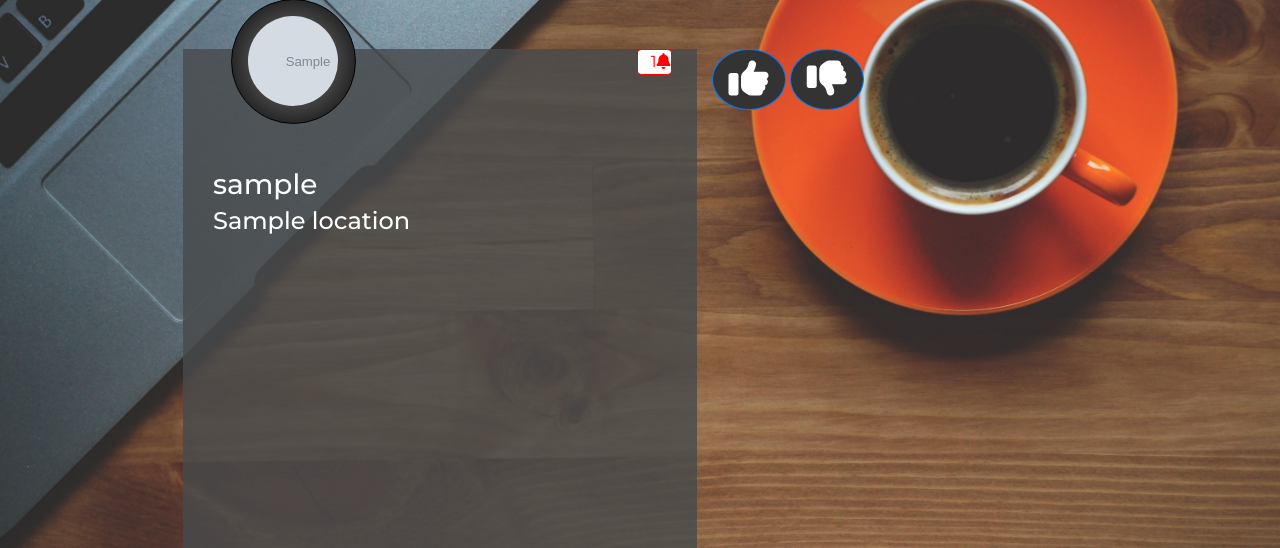
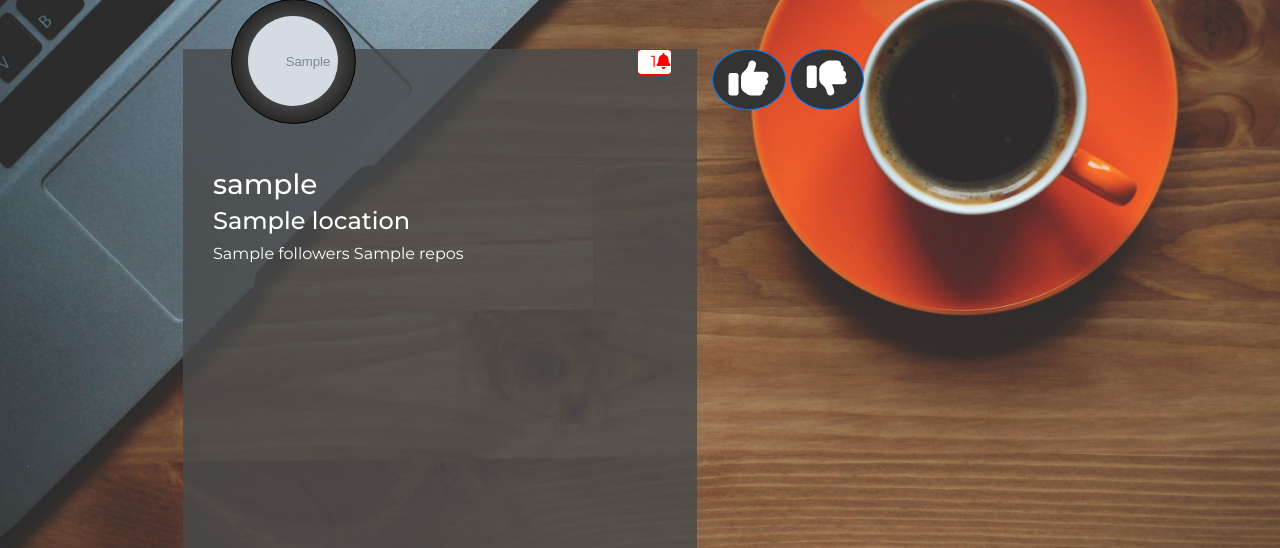
Before and after one commit to cpl/hacksheffield2017, a Flask app: template our_lord_and_saviour_python/templates/app/explore.html in a window 1280 px wide. Shown: the part 147-695 px from the top of the page. Run offline with Flask 2, Linux system fonts and the light colour scheme; the template is opened without the code that fills it: most values are stand-ins (such as "Sample title", 1, 10 or a date in 2020); grey boxes marked "Sample" are stand-in pictures; some libraries are stand-ins or nearby versions.

Commit message:
Extend explore info

```diff
--- a/our_lord_and_saviour_python/app.py
+++ b/our_lord_and_saviour_python/app.py
@@ -69,10 +69,10 @@ def dislike_love():
             return 'unvalid'
 
         match = ghuser.get_match()
-        return render_template("app/explore.html", avatar_url=match['avatar_url'], user_name=match['login'], location=ghuser.location)
+        return render_template("app/explore.html", followers=match['followers'], repos=match['repos'], avatar_url=match['avatar_url'], user_name=match['login'], location=ghuser.location)
     elif request.method == 'GET':
         match = ghuser.get_match()
-        return render_template("app/explore.html", avatar_url=match['avatar_url'], user_name=match['login'], location=ghuser.location)
+        return render_template("app/explore.html", followers=match['followers'], repos=match['repos'], avatar_url=match['avatar_url'], user_name=match['login'], location=ghuser.location)
     else:
         return 'BA MUI, GET sau POST'
 
--- a/our_lord_and_saviour_python/github_api.py
+++ b/our_lord_and_saviour_python/github_api.py
@@ -54,6 +54,12 @@ class GithubUser(object):
 
     def get_match(self):
         match = self.matches[self.mindex]
+        mmmatch = self.apiman.get('users/%s' % match['login']).json()
+        match['repos'] = mmmatch['public_repos']
+        match['followers'] = mmmatch['followers']
+        # match['stars'] = len(self.apiman.get('users/%s/starred' % match['login']).json())
+        # match['followers'] = len(self.apiman.get('users/%s/followers' % match['login']).json())
+        # match['repos'] = len(self.apiman.get('users/%s/repos' % match['login']).json())
         self.mindex += 1
         return match
 
--- a/our_lord_and_saviour_python/templates/app/explore.html
+++ b/our_lord_and_saviour_python/templates/app/explore.html
@@ -61,6 +61,9 @@
                     <div class="col-xl-12 infoProfile">
                         <h3>{{user_name}}</h3>
                         <h4>{{location}}</h4>
+
+                        {{followers}}
+                        {{repos}}
 
                     </div>
 
```
